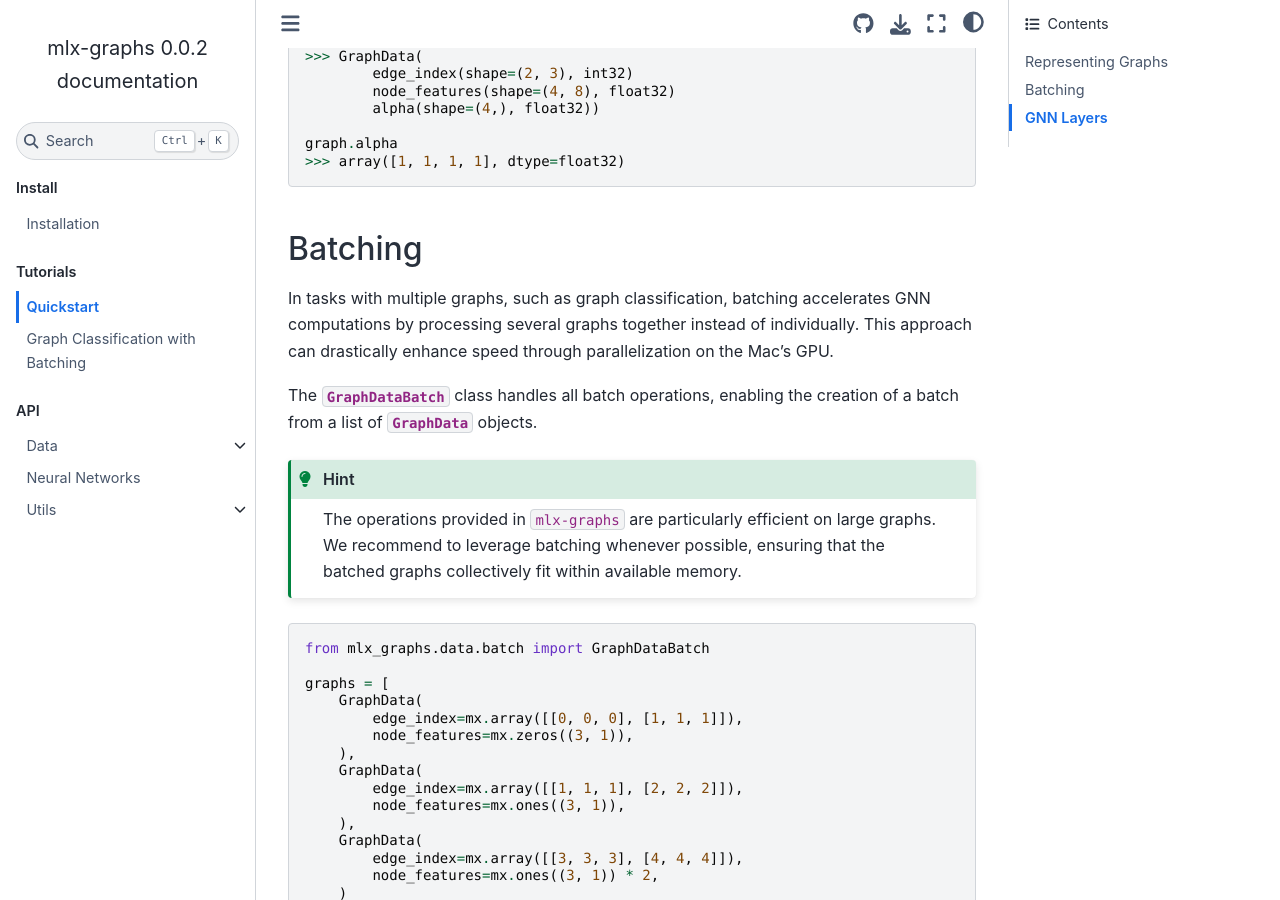
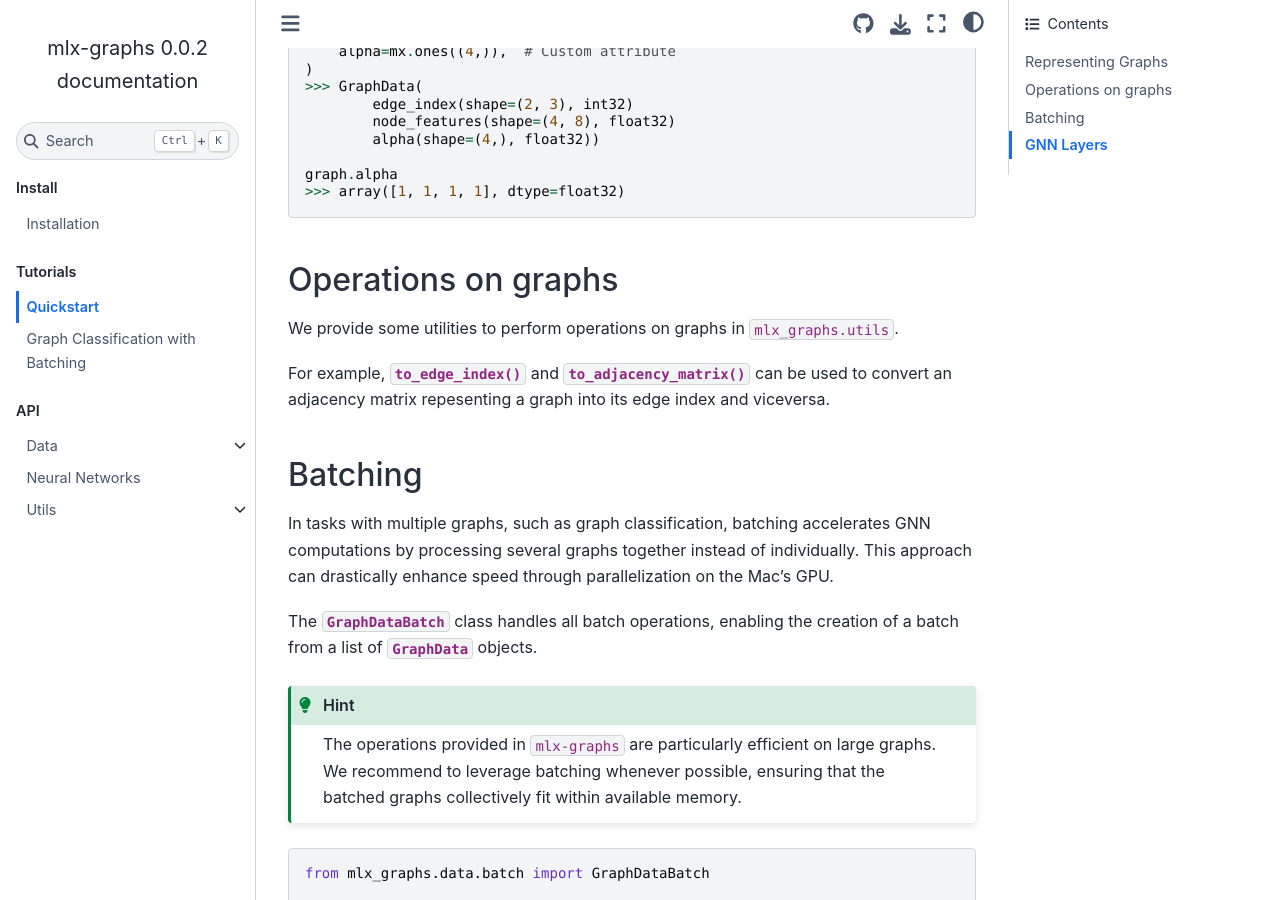
Before and after one commit to mlx-graphs/mlx-graphs, a Sphinx documentation site: the page built from docs/source/tutorials/quickstart.rst, in a window 1280 px wide and 900 px high, scrolled down 2010 px. Built offline with Sphinx 7.4.7 and the Sphinx Book theme 1.1.4, drawn with Linux system fonts in a browser that asks for light colours.

Commit message:
add utils

```diff
--- a/docs/source/tutorials/quickstart.rst
+++ b/docs/source/tutorials/quickstart.rst
@@ -81,6 +81,17 @@ Just add your own attributes to the constructor using ``kwargs``.
 
     graph.alpha
     >>> array([1, 1, 1, 1], dtype=float32)
+
+
+Operations on graphs
+--------------------
+
+We provide some utilities to perform operations on graphs in ``mlx_graphs.utils``.
+
+For example, :meth:`~mlx_graphs.utils.transformations.to_edge_index`
+and :meth:`~mlx_graphs.utils.transformations.to_adjacency_matrix` can be used to convert an
+adjacency matrix repesenting a graph into its edge index and viceversa.
+
 
 Batching
 ---------
```
